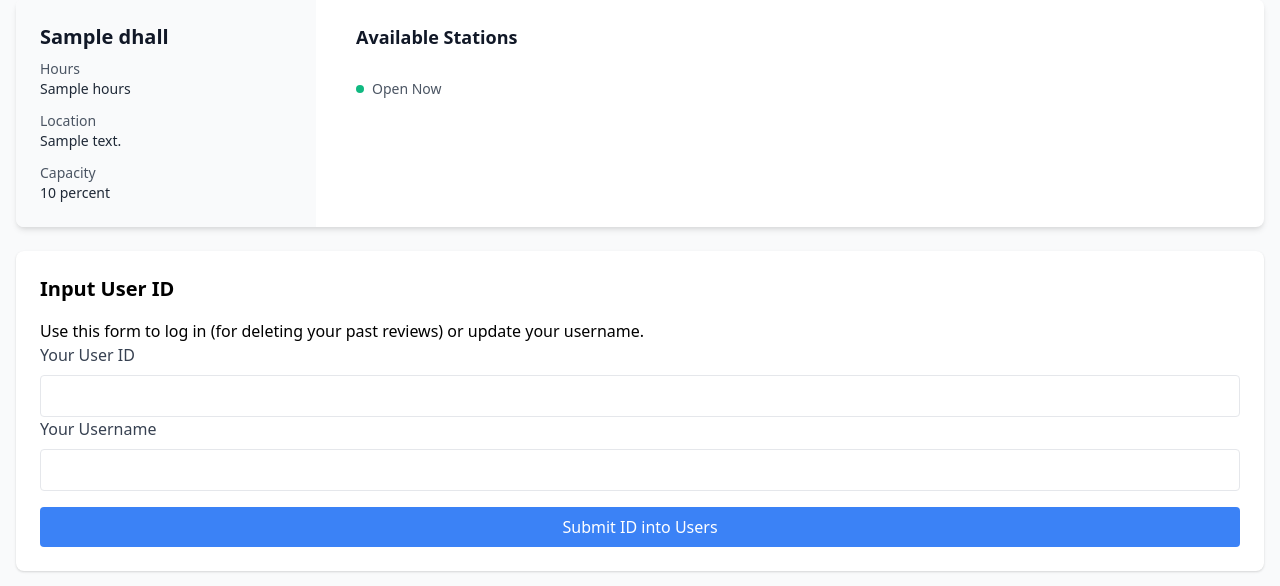
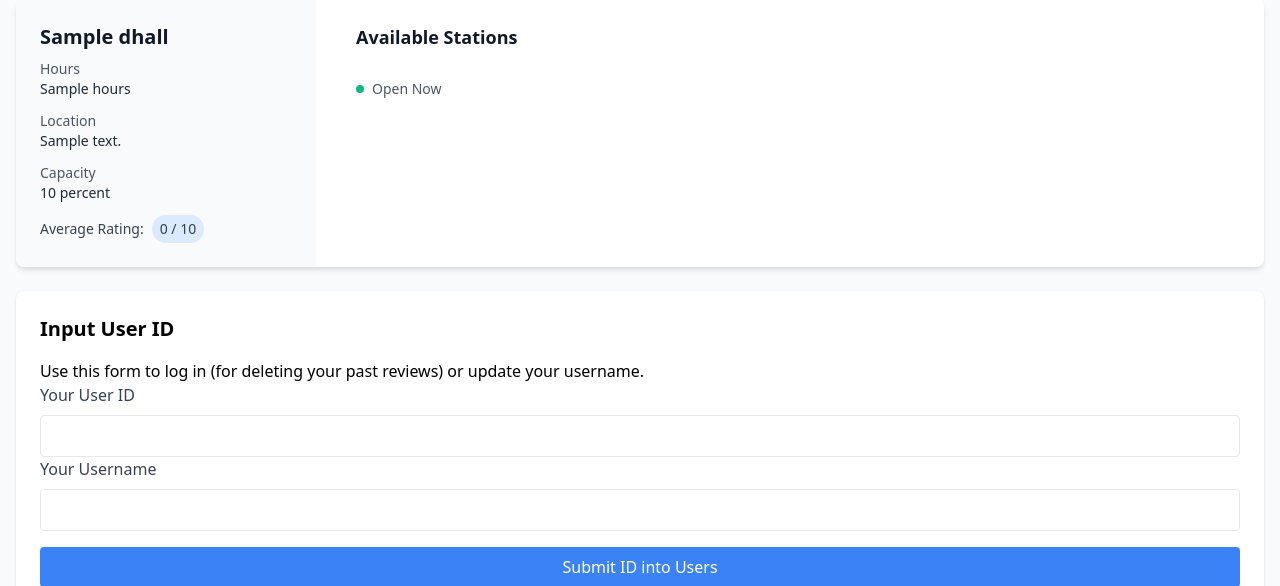
Before and after one commit to leoysun/db-proj1, a Flask app: template webserver/templates/index.html in a window 1280 px wide. Shown: the part 133-719 px from the top of the page. Run offline with Flask 3, Linux system fonts and the light colour scheme; the template is opened without the code that fills it: most values are stand-ins (such as "Sample title", 1, 10 or a date in 2020).

Commit message:
Implemented average ratings!

```diff
--- a/webserver/server.py
+++ b/webserver/server.py
@@ -118,15 +118,26 @@ def showTables():
     dhalls = [dict(row) for row in cursor.mappings()]
     cursor.close()
 
+    avg_rating_dict = {}
     # Then, get items for each dining hall by station
     for dhall in dhalls:
+        avg_cursor = g.conn.execute(text(
+           """
+            SELECT AVG(e.rating)
+            FROM evaluates e
+            WHERE e.dhall_name=:dhall_name
+           """
+        ), {"dhall_name": dhall['dhall_name']})
+
+        avg_rating = avg_cursor.fetchone()[0]
+        avg_rating_dict[dhall['dhall_name']] = avg_rating
+
         # Fetch items for this specific dining hall, grouped by station
         items_cursor = g.conn.execute(text("""
             SELECT hi.dhall_name, hi.item_name, hi.dietary_info, hi.ingredients, hi.station, c.mealtime
             FROM contains c, has_item hi
             WHERE hi.dhall_name = c.dhall_name AND c.item_name = hi.item_name AND hi.dhall_name = :dhall_name
         """), {"dhall_name": dhall['dhall_name']})
-        #### ENSURE THIS QUERY WORKS
 
         # Group items by station
         stations = {}
@@ -148,7 +159,6 @@ def showTables():
         ]
         items_cursor.close()
 
-
     # Fetch reviews
     reviews_cursor = g.conn.execute(text("""
         SELECT pr.*, e.dhall_name, d.item_name, e.mealtime, e.rating
@@ -161,7 +171,7 @@ def showTables():
     context = {
         'data': dhalls
     }
-    return render_template("index.html", global_user_id=global_user_id, **context)
+    return render_template("index.html", global_user_id=global_user_id, avg_rating_dict=avg_rating_dict, **context)
 # @app.route('/')
 # def index():
 """
--- a/webserver/templates/index.html
+++ b/webserver/templates/index.html
@@ -49,6 +49,12 @@
                                         Capacity not specified
                                     {% endif %}
                                 </p>
+                            </div>
+                            <div class="flex items-center space-x-2 text-sm text-gray-700">
+                                <span class="font-medium">Average Rating:</span>
+                                <span class="bg-blue-100 px-2 py-1 rounded-full">
+                                    {{ (avg_rating_dict.get(dhall['dhall_name'], 0) or 0)|round(2) }} / 10
+                                </span>
                             </div>
                         </div>
                     </div>
```
